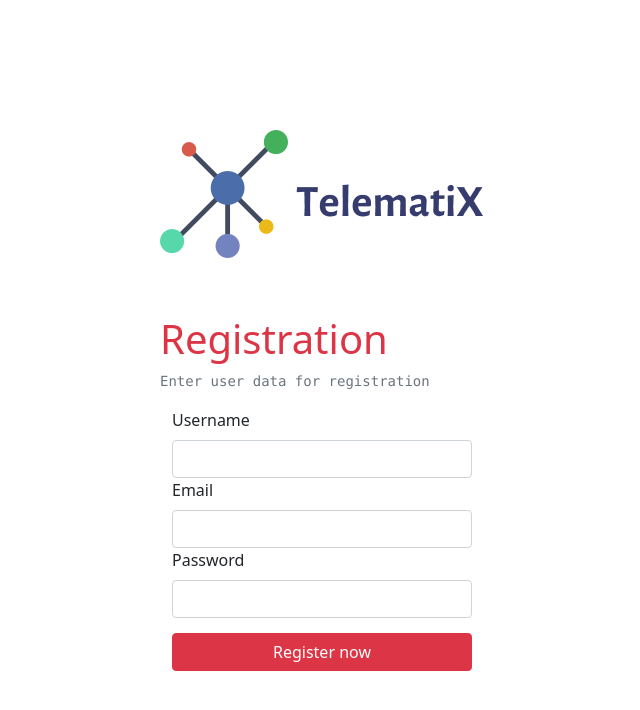
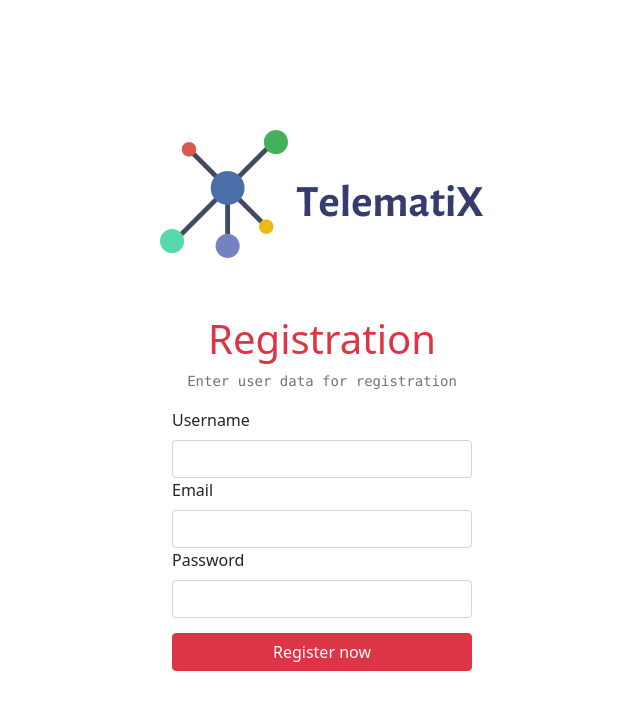
Before and after one commit to AndriyGonda/telematix-frontend, a Vue app: page /register in a window 1280 px wide. Shown: the top 710 px of the page, without its empty margins (318-958 px from the left). Built offline with nearby package versions, Linux system fonts and the light colour scheme.

Commit message:
added text align for registration form

```diff
--- a/src/views/RegisterView.vue
+++ b/src/views/RegisterView.vue
@@ -30,7 +30,12 @@ export default {
 .logo-image {
   padding-bottom: 50px;
 }
-
+h1 {
+  text-align: center;
+}
+pre {
+  text-align: center;
+}
 .logo-container {
   display: flex;
   justify-content: center;
```
